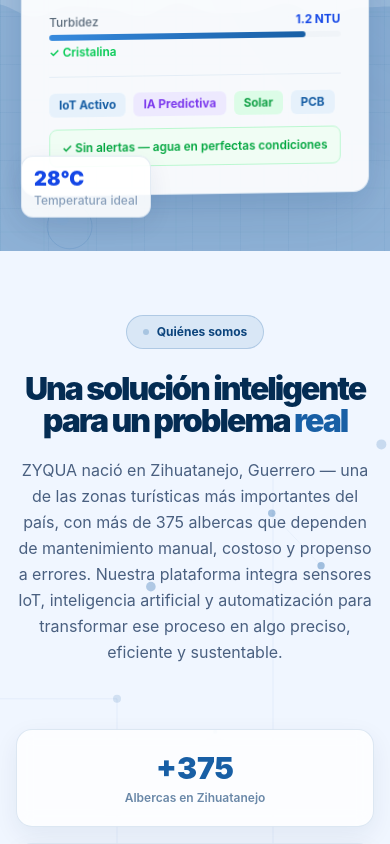
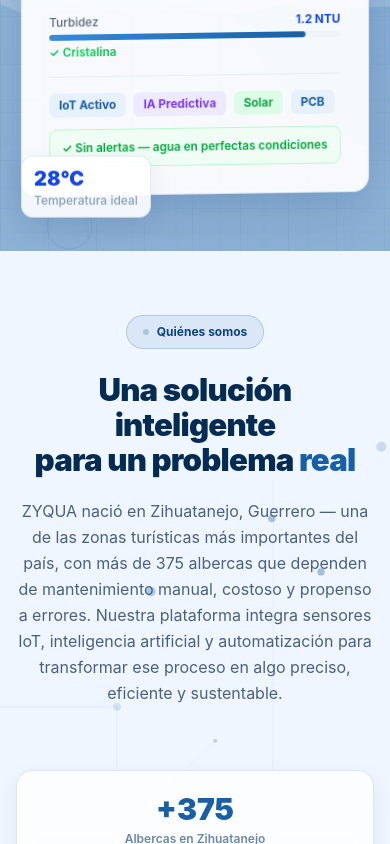
Before and after one commit to Gabriellsql/ziqua-web, a React (Vite) app: page / in a window 390 px wide. Shown: the part 1156-2000 px from the top of the page. Built offline with nearby package versions, Linux system fonts and the light colour scheme.

Commit message:
Fix mobile card sizing and responsive text layout

```diff
--- a/src/index.css
+++ b/src/index.css
@@ -64,3 +64,66 @@ img, svg, canvas, video {
     line-height: 1.05 !important;
   }
 }
+
+
+/* Ajustes de layout para pantallas pequeñas */
+@media (max-width: 640px) {
+  html, body, #root {
+    max-width: 100%;
+    overflow-x: clip;
+  }
+
+  #root > * {
+    min-width: 0;
+  }
+
+  section, main, footer, [id] {
+    min-width: 0;
+    max-width: 100%;
+  }
+
+  .zyqua-mobile-grid {
+    display: grid !important;
+    grid-template-columns: minmax(0, 1fr) !important;
+    width: 100%;
+  }
+
+  .zyqua-mobile-card {
+    width: 100%;
+    min-width: 0;
+    max-width: 100%;
+    padding: 1.25rem !important;
+    overflow-wrap: anywhere;
+    word-break: normal;
+  }
+
+  .zyqua-mobile-card h3,
+  .zyqua-mobile-card p,
+  .zyqua-mobile-card span {
+    max-width: 100%;
+    overflow-wrap: anywhere;
+  }
+
+  .zyqua-mobile-copy {
+    min-width: 0;
+    width: 100%;
+    overflow-wrap: anywhere;
+    word-break: normal;
+  }
+
+  h1, h2, h3, p {
+    max-width: 100%;
+  }
+
+  h2 {
+    font-size: clamp(1.75rem, 8vw, 2.35rem) !important;
+    line-height: 1.12 !important;
+    letter-spacing: -0.8px !important;
+  }
+}
+
+@media (min-width: 641px) and (max-width: 1023px) {
+  .zyqua-mobile-grid {
+    grid-template-columns: repeat(2, minmax(0, 1fr)) !important;
+  }
+}
```
